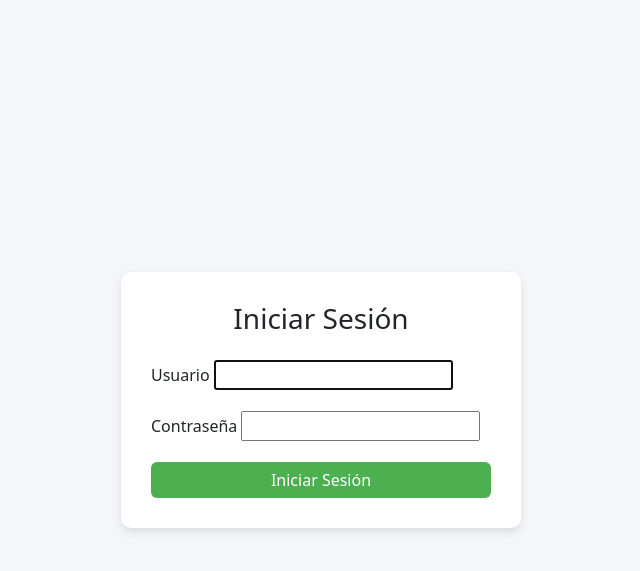
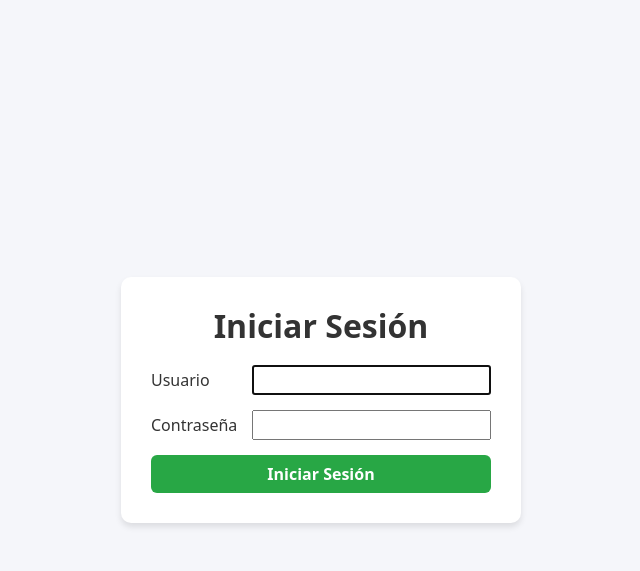
Before and after one commit to joquinterop/seguridad, a Django app: page /login/ in a window 1280 px wide. Shown: the top 571 px of the page, without its empty margins (319-959 px from the left). Run offline with Django 5.2, Linux system fonts and the light colour scheme.

Commit message:
login actualizado

```diff
--- a/seguridad/users/templates/users/login.html
+++ b/seguridad/users/templates/users/login.html
@@ -6,7 +6,7 @@
     <meta name="viewport" content="width=device-width, initial-scale=1.0">
     <title>Iniciar Sesión</title>
     <!-- Bootstrap CSS -->
-    <link href="https://cdn.jsdelivr.net/npm/bootstrap@5.3.0/dist/css/bootstrap.min.css" rel="stylesheet">
+    <link href="https://cdn.jsdelivr.net/npm/bootstrap@5.3.0-alpha1/dist/css/bootstrap.min.css" rel="stylesheet">
     <style>
         body {
             background-color: #f5f6fa;
@@ -14,45 +14,64 @@
             justify-content: center;
             align-items: center;
             height: 100vh;
+            margin: 0;
         }
         .login-container {
-            background: white;
+            background: #ffffff;
             padding: 30px;
             border-radius: 10px;
-            box-shadow: 0 4px 8px rgba(0, 0, 0, 0.1);
+            box-shadow: 0 4px 6px rgba(0, 0, 0, 0.1);
             width: 100%;
             max-width: 400px;
         }
-        .btn-primary {
-            background-color: #4CAF50;
-            border: none;
+        .login-container h2 {
+            margin-bottom: 20px;
+            font-weight: bold;
+            color: #333333;
+            text-align: center;
         }
-        .btn-primary:hover {
-            background-color: #45a049;
+        .btn-login {
+            background-color: #28a745;
+            color: #ffffff;
+            font-weight: bold;
+            transition: background-color 0.3s ease;
         }
-        .form-control:focus {
-            box-shadow: 0 0 0 0.2rem rgba(76, 175, 80, 0.25);
-            border-color: #4CAF50;
+        .btn-login:hover {
+            background-color: #218838;
+        }
+        .form-group {
+            display: flex;
+            align-items: center;
+            margin-bottom: 15px;
+        }
+        .form-group label {
+            width: 100px; /* Ancho fijo para alinear */
+            margin-right: 10px;
+            font-weight: 500;
+            color: #333;
+        }
+        .form-group input {
+            flex: 1;
         }
     </style>
 </head>
 <body>
     <div class="login-container">
-        <h3 class="text-center mb-4">Iniciar Sesión</h3>
+        <h2>Iniciar Sesión</h2>
         <form method="post">
             {% csrf_token %}
-            <div class="mb-3">
-                <label for="username" class="form-label">Usuario</label>
-                {{ form.username }}
+            <div class="form-group">
+                <label for="id_username">Usuario</label>
+                {{ form.username.as_widget|add_class:"form-control" }}
             </div>
-            <div class="mb-3">
-                <label for="password" class="form-label">Contraseña</label>
-                {{ form.password }}
+            <div class="form-group">
+                <label for="id_password">Contraseña</label>
+                {{ form.password.as_widget|add_class:"form-control" }}
             </div>
-            <button type="submit" class="btn btn-primary w-100">Iniciar Sesión</button>
+            <button type="submit" class="btn btn-login btn-block w-100">Iniciar Sesión</button>
         </form>
     </div>
     <!-- Bootstrap JS -->
-    <script src="https://cdn.jsdelivr.net/npm/bootstrap@5.3.0/dist/js/bootstrap.bundle.min.js"></script>
+    <script src="https://cdn.jsdelivr.net/npm/bootstrap@5.3.0-alpha1/dist/js/bootstrap.bundle.min.js"></script>
 </body>
 </html>
```
Also changed, not shown: seguridad/db.sqlite3.
